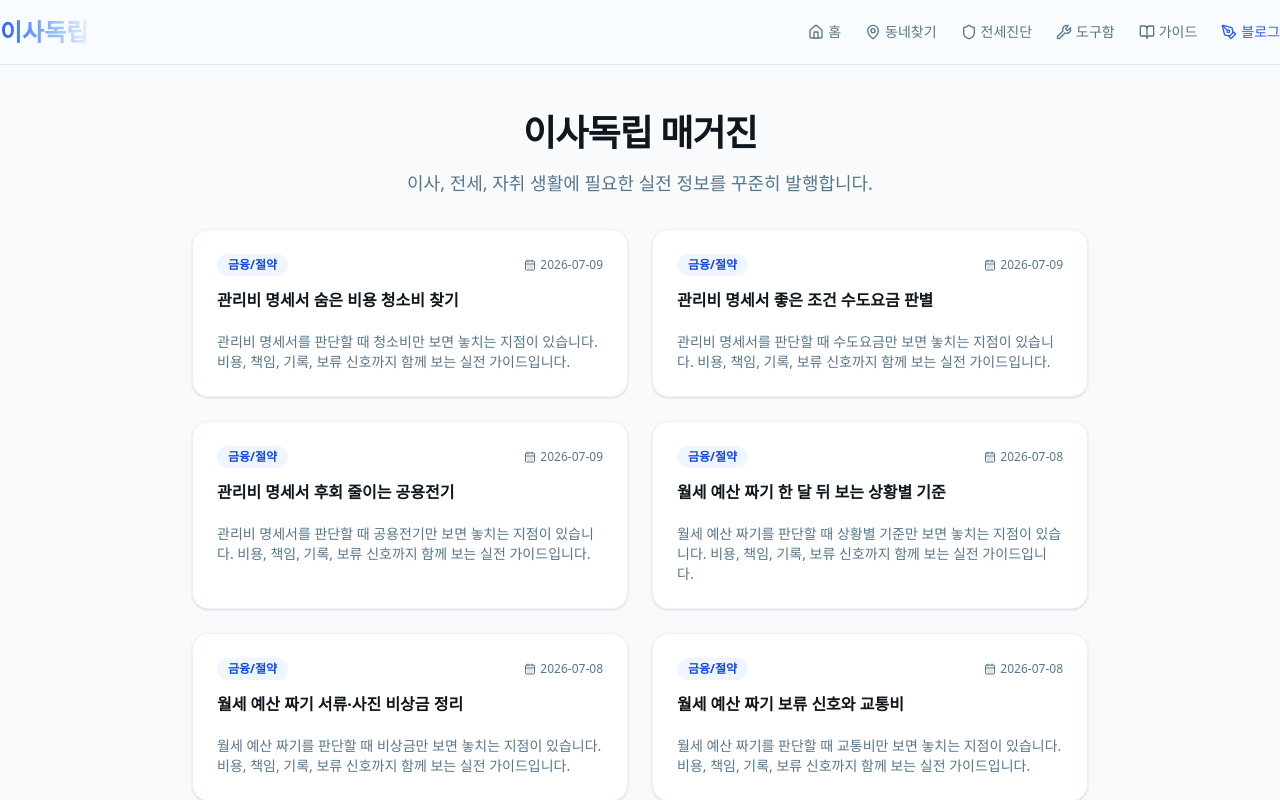
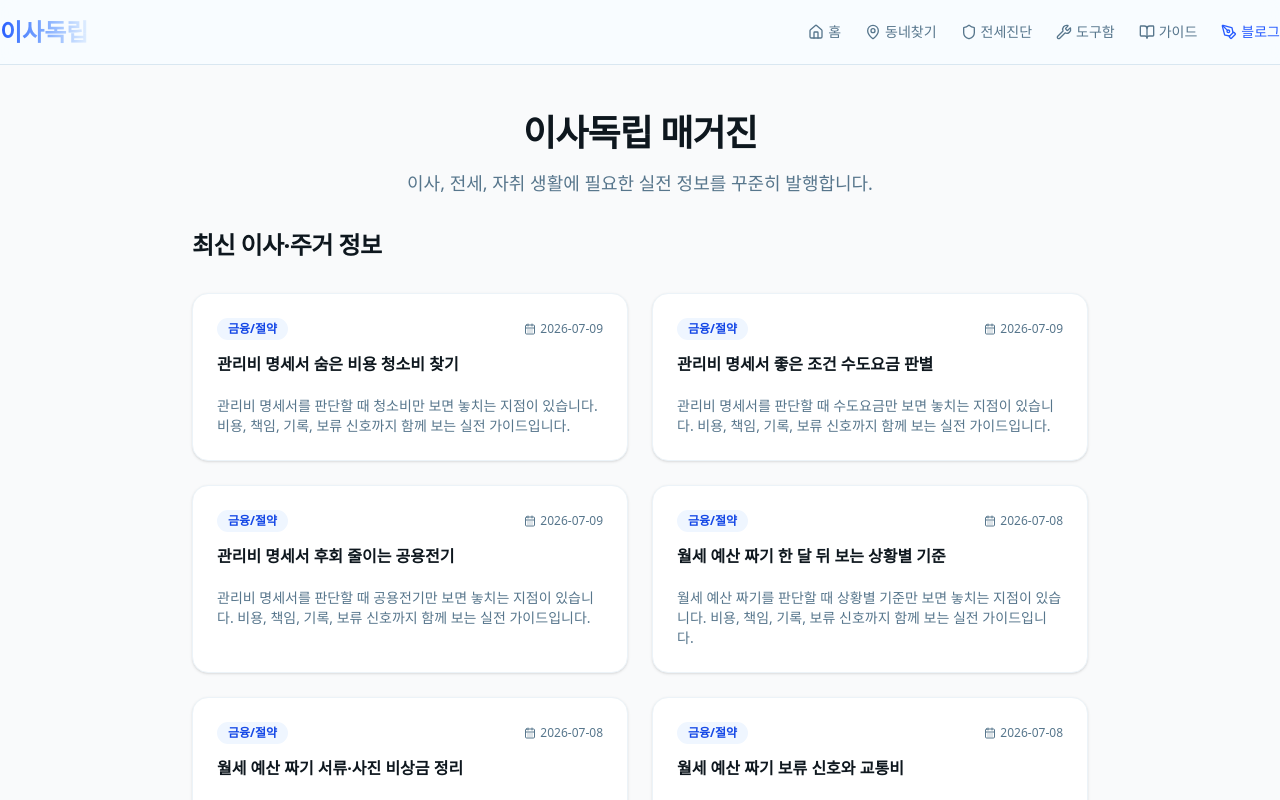
Before and after one commit to lsk7209/2424, a Next.js app: page /blog in a window 1280 px wide. Shown: the top 800 px of the page. Built offline with nearby package versions, Linux system fonts and the light colour scheme.

Commit message:
fix(blog): add article section heading

```diff
--- a/app/blog/page.tsx
+++ b/app/blog/page.tsx
@@ -58,6 +58,8 @@ export default function BlogIndexPage() {
             </p>
           </div>
 
+          <h2 className="text-2xl font-semibold tracking-tight">최신 이사·주거 정보</h2>
+
           <div className="grid gap-6 md:grid-cols-2">
             {posts.map((post) => (
               <Link key={post.slug} href={`/blog/${post.slug}`} className="block group">
```
